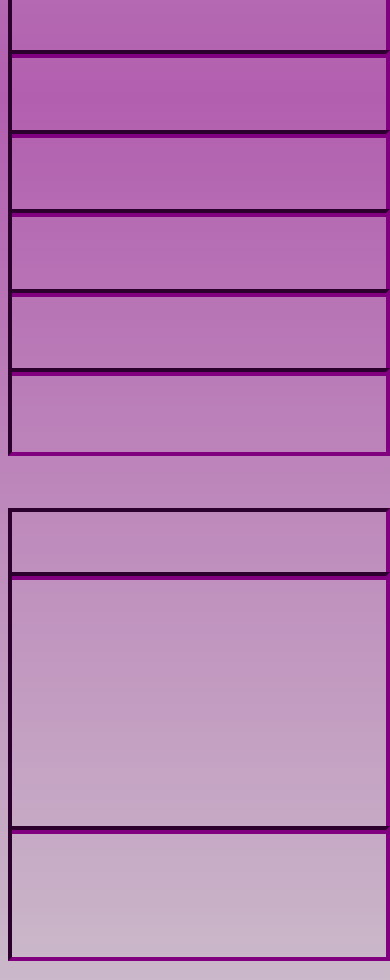
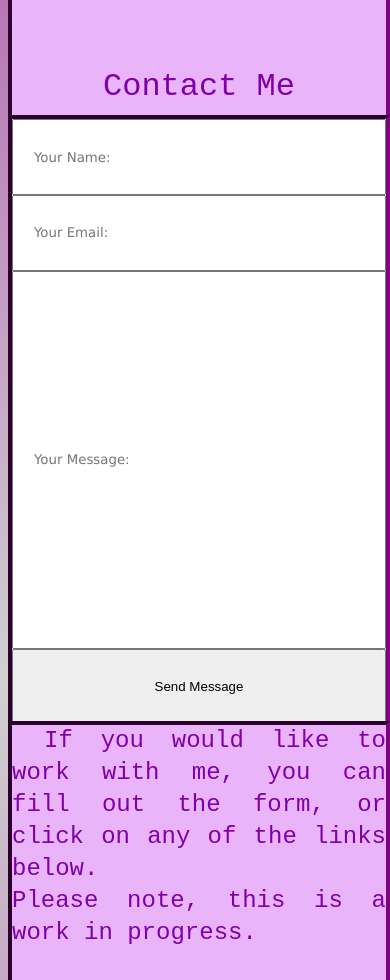
Before and after one commit to Jaycossey/responsive-portfolio, a plain HTML site: page index.html in a window 390 px wide. Shown: the part 1020-2000 px from the top of the page. Drawn offline with Linux system fonts and the light colour scheme.

Commit message:
added basics for contact section and form, will need to link it up with JS and place lorem ipsum in the text div, need to fix portfolio section on mobile view

```diff
--- a/assets/css/styles.css
+++ b/assets/css/styles.css
@@ -1,4 +1,4 @@
-/* Global and body styles */
+/* Global and body styles ------------------------------------------------------- */
 :root {
     --font-1: monospace;
     --font-color-1: #7F00A9;
@@ -16,8 +16,6 @@ body {
     background-image: var(--linear-1);
     height: 100vh;
     font-family: var(--font-1);
-    /* overflow: hidden; */
-
 }
 
 a {
@@ -27,15 +25,15 @@ a {
 
 a:hover {
     color: var(--font-color-1);
-    background-image: var(--linear-1);
+    background-image: var(--linear-2);
 }
 
-/* Reusable classes */
+/* Reusable classes ------------------------------------------------------------ */
 .lightFont {
     color: var(--font-color-light);
 }
 
-/* Navbar and header styles */
+/* Navbar and header styles ---------------------------------------------------- */
 header {
     width: 80%;
     height: 50px;
@@ -74,7 +72,7 @@ header > ul > li {
     position: relative;
 }
 
-/* main and section grid styles */
+/* main and section grid styles ------------------------------------------------ */
 main {
     display: grid;
     grid-template-rows: 3fr 3fr 3fr;
@@ -95,7 +93,7 @@ section {
 }
 
 
-/* welcome section layout styling */
+/* welcome section layout styling ---------------------------------------------- */
 #welcome {
     display: grid;
     grid-template-rows: 3fr 1fr 400px;
@@ -108,11 +106,15 @@ section {
     justify-items: center;
 }
 
+#welcome > a:hover {
+    background-image: none;
+}
+
 #profile-container {
     grid-areas: profile;
 }
 
-/* Profile pic and text styling */
+/* Profile pic and text styling ------------------------------------------------ */
 #profile-container > img {
     width: 300px;
     height: 300px;
@@ -158,14 +160,14 @@ section {
     position: static;
     border: 8px outset gray;
     width: 100%;
-    height: 70%;
+    height: 240px;
     margin-top: 20px;
     margin-bottom: 190px;
-    background-color: #FFA4FC;
+    background-color: #adadad;
 }
 
 
-/* Portfolio grid styles */
+/* Portfolio grid styles -------------------------------------------------------- */
 #portfolio {
     display: grid;
     grid-template-rows: 2fr 1fr 1fr;
@@ -176,7 +178,7 @@ section {
         "tertiary4 tertiary5 tertiary6";
 }
 
-.mainFeature {
+#mainFeature {
     grid-area: mainFeature;
 }
 
@@ -185,8 +187,13 @@ section {
     margin: 5px;
 }
 
+#portfolioSecondary {
+    border: 2px dashed blue;
+    grid-areas: secondary;
+}
 
-/* Contact section styles */
+
+/* Contact section styles ----------------------------------------------------- */
 #contact {
     display: grid;
     grid-template-rows: 1fr 3fr 1fr;
@@ -199,48 +206,108 @@ section {
     padding-bottom: 70px;
 }
 
-.mainContact {
+#mainContact {
     grid-area: main;
+    background-color: var(--font-color-light);
+    text-align: center;
+    font-size: 2rem;
+    padding-top: 100px;
+    color: var(--font-color-1);
 }
 
-.emailForm {
-    grid-area: emailForm;
+#mainContact::after {
+    content: "Contact Me";
 }
 
-.links {
-    grid-area: links;
+#mainDiv {
+    grid-areas: main;
 }
 
-.mainDiv {
-    border: 2px solid black;
-    grid-areas: main;
+/* Form grid styles ---------------------------------------------------------- */
+#emailForm {
+    grid-area: emailForm;
 
+    display: grid;
+    grid-template-rows: 1fr 1fr 5fr 1fr;
+    grid-template-columns: auto;
+    grid-template-areas:
+        "name"
+        "email"
+        "message"
+        "submit";
 }
 
-.portfolioSecondary {
-    border: 2px dashed blue;
-    grid-areas: secondary;
+.nameGrid {
+    grid-area: name;
 }
 
-/* Footer styles */
-footer {
-    position: fixed;
-    bottom: 0;
-    border-top: 8px solid black;
+.emailGrid {
+    grid-area: email;
 }
 
-/*
-    Media queries:
-        Keep track of - Header  (flex)
-                        Main    (grid)
-                        Sections (grid)
-                        section-content (grid)
-                        footer (flex)
-*/
+.textGrid {
+    grid-area: message;
+}
 
+.sendGrid {
+    grid-area: submit;
+}
+
+.nameGrid::placeholder,
+.emailGrid::placeholder,
+.textGrid::placeholder {
+    font-family: verdana;
+    text-align: left;
+}
+
+
+.nameGrid,
+.emailGrid,
+.textGrid {
+    padding: 20px;
+}
+
+#contact > div > i {
+    transform: scale(300%);
+    position: relative;
+    left: 50%;
+    top: 50%;
+    color: var(--font-color-1);
+    transition: linear;
+    transition-duration: 0.3s;
+}
+
+#contact > div > i:hover {
+    transform: scale(315%);
+    cursor: pointer;
+    text-decoration: underline;
+    text-underline-offset: 10px;
+}
+
+#icon3,
+#icon6,
+#icon5,
+#icon4 {
+    border: 0 !important;
+}
+
+
+/* Links styles ------------------------------------------------------------- */
+#links {
+    grid-area: links;
+    background-color: var(--font-color-light);
+    color: var(--font-color-1);
+    font-size: 1.5rem;
+    text-indent: 2rem;
+    line-height: 2rem;
+    text-align: justify;
+}
+
+/* responsive design styles, mobile min and max ----------------------------- */
 @media (min-width: 310px) and (max-width: 600px) {
     main {
         margin: 0;
+        height: 200vh;
     }
 
     body {
@@ -263,6 +330,7 @@ footer {
     }
 
     #welcome {
+        height: 800px;
         grid-template-rows: 200px 200px 300px;
         grid-template-columns: 1fr;
         grid-template-areas:
@@ -271,10 +339,11 @@ footer {
             "banner";
         align-items: center;
         justify-items: center;
+        margin-bottom: 0;
     }
 
     #profile-container {
-        margin-top: 50px;
+        margin-top: 60px;
     }
 
     #profile-container > img {
@@ -289,12 +358,9 @@ footer {
     }
 
     .banner {
+        margin-top: 30px;
+        margin-bottom: 0;
         height: 140px;
-    }
-
-    #portfolio > div,
-    #contact > div {
-        margin: 0;
     }
 
     #portfolio {
@@ -310,6 +376,9 @@ footer {
             "tertiary4"
             "tertiary5"
             "tertiary6";
+
+        margin-top: 0;
+        padding-top: 0;
     }
 
     #contact {
@@ -327,14 +396,14 @@ footer {
             "icon4";
     }
 
-    .icon3,
-    .icon6,
-    .icon5,
-    .icon4 {
-        border: 0 !important;
+    #portfolio > div,
+    #contact > div {
+        margin: 0;
     }
+
 }
 
+/* tablet min and max --------------------------------------------------------- */
 @media (min-width: 601px) and (max-width: 1100px) {
     header {
         width: 100vw;
--- a/assets/scripts/scripts.js
+++ b/assets/scripts/scripts.js
@@ -1,12 +1,4 @@
-// Functions needed (will code these once structure is made)
-/**
- * Profile image link (onclick handler)
- *  -https://www.linkedin.com/in/ian-scott-6112ba258/
- *
- * Portfolio Links
- *
- * Contact links
- */
+// SECTION STYLING AND CREATION --------------------------------------------------------------------------------------------
 
 // GLOBALS ---------------------------------
 let portfolioWIndow = document.getElementById('portfolio');
@@ -22,6 +14,8 @@ const contactRequires = 7;
 const PORTFOLIO_DIV_ARRAY = [];
 const CONTACT_DIV_ARRAY = [];
 
+// Storage for about me text
+const aboutMeText = "If you would like to work with me, you can fill out the form, or click on any of the links below.\nPlease note, this is a work in progress.";
 
 // create elements and push to arrays
 function createElements(sectionName, targetArray, divsNeeded) {
@@ -30,7 +24,7 @@ function createElements(sectionName, targetArray, divsNeeded) {
         // element
         let div = document.createElement('div');
         // unique id + class specifications
-        div.id = sectionName + i;
+        div.className = sectionName + i;
         // push to array
         targetArray.push(div);
     }
@@ -46,6 +40,7 @@ function positionDivs(sectionName, targetArray) {
         element.style.border = "4px inset purple";
         element.style.height = "100%";
         element.style.width = "100%";
+
     });
 
     // loop through array to set gridArea
@@ -54,29 +49,29 @@ function positionDivs(sectionName, targetArray) {
         // dynamic classes, to make this scalable will be in a future update.
         switch(true) {
             case (sectionName === "portfolio" && i < 1):
-                element.className = "mainFeature";
+                element.id = "mainFeature";
                 break;
             case(sectionName === "portfolio" && i <= 3):
-                element.className = "secondary" + i;
+                element.id = "secondary" + i;
                 break;
             case(sectionName === "portfolio" && i < 7):
-                element.className = "tertiary" + i;
+                element.id = "tertiary" + i;
                 break;
             case(sectionName === "contact" && i < 1):
-                element.className = "mainContact";
+                element.id = "mainContact";
                 break;
             case(sectionName === "contact" && i < 2):
-                element.className = "emailForm";
+                element.id = "emailForm";
                 break;
             case(sectionName === "contact" && i < 3):
-                element.className = "links";
+                element.id = "links";
+                element.innerText = aboutMeText;
                 break;
             case(sectionName === "contact" && i < 7):
-                element.className = "icon" + i;
-
+                element.id = "icon" + i;
+                break;
         }
     }
-
     appendDivs(sectionName, targetArray);
 
 }
@@ -115,6 +110,64 @@ function generateDivs(sectionName) {
 portfolioWIndow.onload = generateDivs("portfolio");
 contactWindow.onload = generateDivs("contact");
 
-// Because I have generated these divs with JS, I need to make sure that any child elements
-// -- especially in contact form
-// are created with a query selector as well and append those elements inside from here.
+// CONTACT FORM GENERATION AND ICONS --------------------------------------------------------------------------------------------
+let emailFormElement = document.getElementById('emailForm');
+
+function generateForm() {
+    let nameInput = document.createElement('input');
+    let emailInput = document.createElement('input');
+    let textInput = document.createElement('input');
+    let sendButton = document.createElement('button');
+
+    nameInput.className = "nameGrid";
+    nameInput.placeholder = "Your Name:";
+
+    emailInput.className = "emailGrid";
+    emailInput.placeholder = "Your Email:";
+
+    textInput.className = "textGrid";
+    textInput.placeholder = "Your Message:";
+
+    sendButton.className = "sendGrid";
+    sendButton.innerText = "Send Message"
+
+    emailFormElement.appendChild(nameInput);
+    emailFormElement.appendChild(emailInput);
+    emailFormElement.appendChild(textInput);
+    emailFormElement.appendChild(sendButton);
+
+
+}
+
+generateForm();
+
+// Create the icons for contact section -----------------------------------------------------------------------------------------
+function openURL(url) {
+    console.log("openlink " + url);
+}
+
+function generateIcons() {
+    const iconArray = [
+        '<i class="fa-brands fa-linkedin" onclick="openURL(linked)"></i>',
+        '<i class="fa-brands fa-github" onclick="openURL(github)"></i>',
+        '<i class="fa-brands fa-stack-overflow" onclick="openURL(slack)"></i>',
+        '<i class="fa-brands fa-slack" onclick="openURL(slack)"></i>'
+    ]
+
+    for (let i = 3; i < CONTACT_DIV_ARRAY.length; i++) {
+        CONTACT_DIV_ARRAY[i].innerHTML = (iconArray[i - 3]);
+        CONTACT_DIV_ARRAY[i].addEventListener('click', openURL);
+    }
+}
+
+generateIcons();
+// ANIMATION IN BANNER ----------------------------------------------------------------------------------------------------------
+
+// This is for a future update. Currently the banner class will only display text / gradient
+
+// // Khayman Animation
+const playerCanvas = document.getElementById('khayman');
+
+
+// Parallax Background Animation
+const BackgroundCanvas = document.getElementById('parallax-bg');
--- a/index.html
+++ b/index.html
@@ -6,6 +6,7 @@
     <title>Ian Scott - Developer</title>
     <link rel="stylesheet" href="./assets/css/styles.css" type="text/css">
     <link rel="icon" href="./assets/images/manadacrystal.png">
+    <script src="https://kit.fontawesome.com/77379d9051.js" crossorigin="anonymous"></script>
 </head>
 
 <body>
@@ -45,8 +46,6 @@
 
     </main>
 
-    <footer></footer>
-
     <script src="./assets/scripts/scripts.js"></script>
 </body>
 </html>
```
Also changed, not shown: assets/images/bg-layer-5.png (added), assets/images/grassLayer1.png (added), assets/images/khayman-spritesheet.png (added), assets/images/treeLayer1.png (added).
